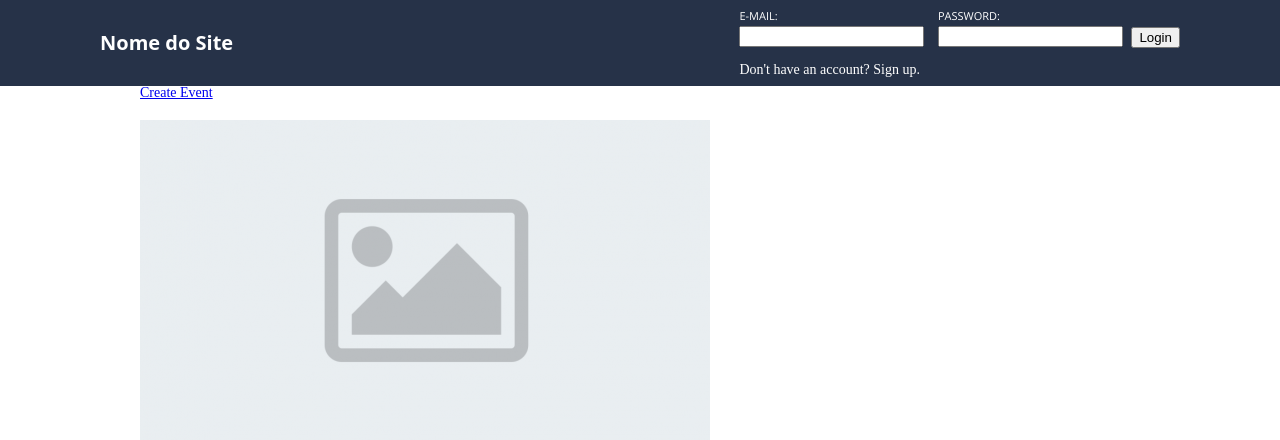
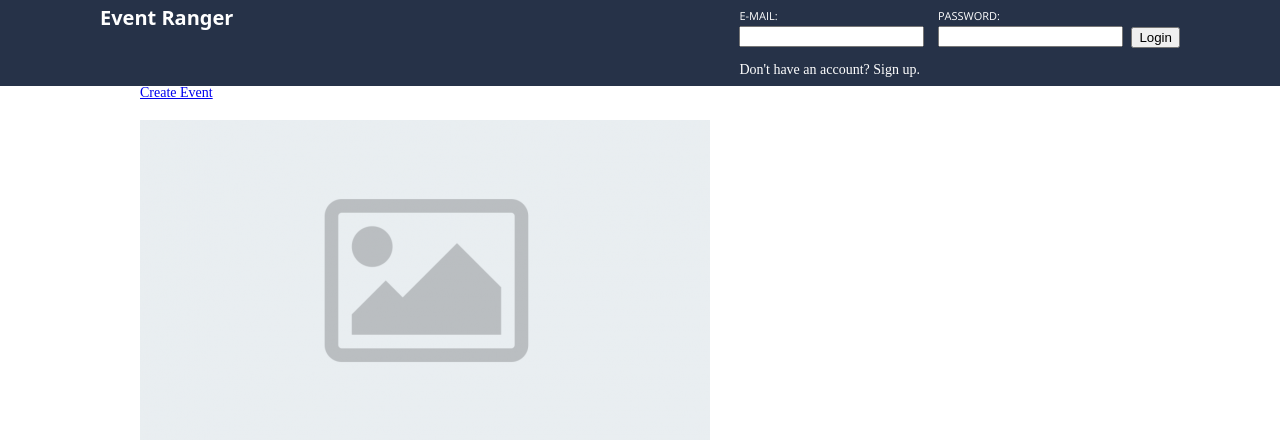
Before and after one commit to MiguelLucas/Ltw65, a PHP site: page /index.php in a window 1280 px wide. Shown: the top 440 px of the page. Run offline with PHP 8.4, Linux system fonts and the light colour scheme; data comes from the database, SQL or seed files in the repository; some libraries are stand-ins or nearby versions.

Commit message:
Site Title, CSS
- site title is set only on head.php
- micro css changes

```diff
--- a/projeto/styles/large.css
+++ b/projeto/styles/large.css
@@ -105,15 +105,17 @@
 	display: none;
 }
 
-
+/* By doing this, 1rem == 10px */
 html { font-size: 62.5%; }
 
 body {
-	/*width: 100%;*/
-	/*margin: 0 auto;*/
 	font-size: 1.4rem;
 }
 
+/*
+	Header
+*/
+/* General */
 body>header {
 	height: 7rem;
 	color: #fff;
@@ -123,8 +125,6 @@
 
 body>header h1 {
 	display: inline;
-	position: relative;
-	top: 2.5rem;
 	font-size: 2rem;
 }
 
--- a/projeto/templates/head.php
+++ b/projeto/templates/head.php
@@ -1,7 +1,7 @@
 <!DOCTYPE html>
 <html>
 <head>
-	<title>Eventful</title>
+	<title>Event Ranger</title>
 	<meta charset='UTF-8'>
 	<script src="http://code.jquery.com/jquery-1.11.0.min.js"></script>
 	<!-- Sweet Alert library (available at: https://t4t5.github.io/sweetalert/) -->
@@ -20,6 +20,7 @@
 </head>
 <body>
 <header>
+	<h1><a href="index.php">Event Ranger</a></h1>
 	<?php
 		if(!isset($_SESSION["emailUser"])) {
 			include('header_notloggedin.php'); // will include header_notloggedin.php
--- a/projeto/templates/header_loggedin.php
+++ b/projeto/templates/header_loggedin.php
@@ -1,7 +1,6 @@
-<h1><a href="index.php"> Nome do Site </a></h1>
 <nav>
 <ul>
-	<li><a href="user_page.php"> My Page </a></li>
+	<li><a href="user_page.php">My Page</a></li>
 	<li id="btn_logout"><a href="database/session.php?action=logout">Logout</a></li>
 </ul>
 </nav>
--- a/projeto/templates/header_notloggedin.php
+++ b/projeto/templates/header_notloggedin.php
@@ -1,4 +1,3 @@
-<h1><a href="index.php"> Nome do Site </a></h1>
 <div id="login_container">
 	<form id='loginUser' action='database/session.php' method='post' accept-charset='UTF-8'>
 	    <input type='hidden' name='submitted' id='submitted' value='1'/>
```
